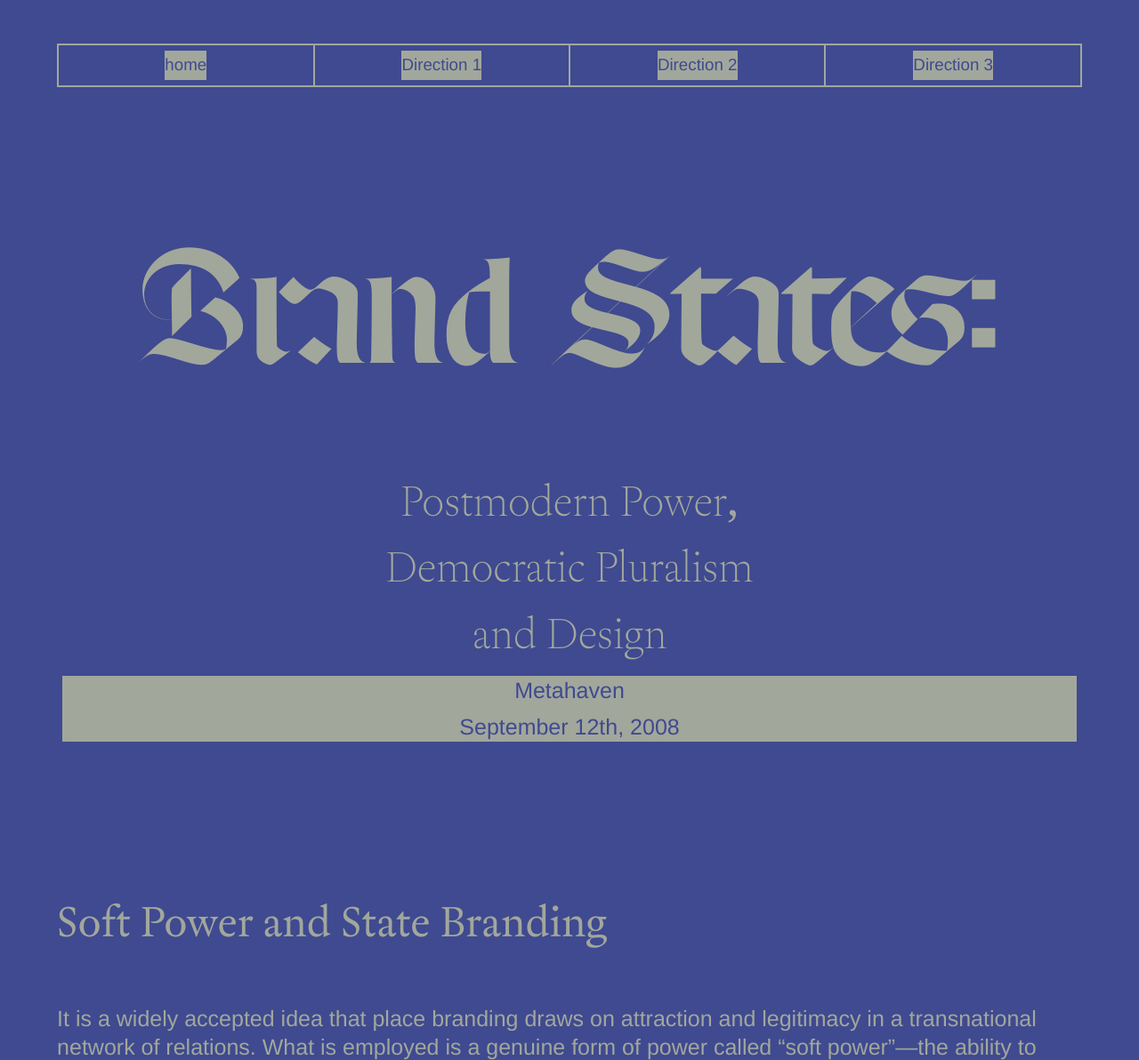
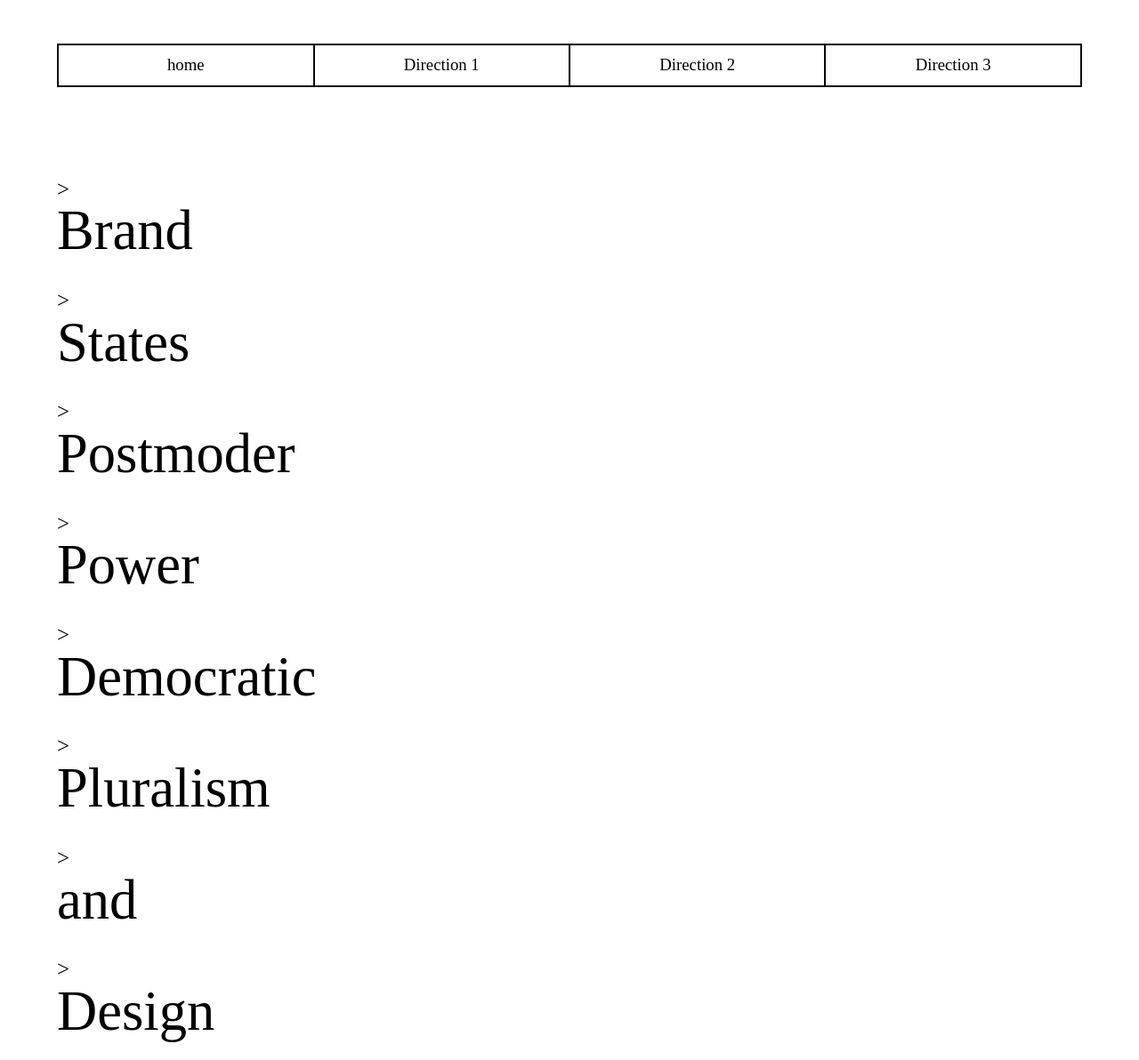
Before and after one commit to jonramesh/binding, a plain HTML site: page direction 1/index.html in a window 1280 px wide. Shown: the top 1192 px of the page at 89% size. Drawn offline with Linux system fonts and the light colour scheme; a web font is replaced by a local one.

Commit message:
adding the header

```diff
--- a/direction 1/index.html
+++ b/direction 1/index.html
@@ -41,19 +41,122 @@
 		<!--contains the top main content,the header signfys the introductory content https://typography-interaction-2627.github.io/topic/html/#:~:text=Importantly%2C%20block%20elements-->
 		<header id ="top">
 				<!--h1 is used as the title text and the highest within the type heirarchy https://typography-interaction-2627.github.io/topic/html/#:~:text=a%C2%A0closing%C2%A0tag.-,Headings,-:%20h -->
-				<h1>Brand States:</h1>
-				<h1> Postmodern Power,</h1>
-				<h1>Democratic Pluralism</h1>
-				<h1>and Design</h1>
-				<!--used to order multiple items that are associated with each other. the <ul> tag is the block level elemnt taking up the entire width   https://typography-interaction-2627.github.io/topic/html/#:~:text=Any%20time%20you%20have%20more%20than%20two%20of%C2%A0something%2C%20you%20probably%20have%20a%C2%A0list.%20These%20are%20commonly%20used%20for%20semantic%20navigation%20elements%2C%20as%C2%A0well%E2%81%A0—think%20“here’s%20a%C2%A0list%20of%C2%A0links%20in%C2%A0this%20site”  -->
-				<!-- the <a> tags create the startig point so the begining of one end of a journey. https://typography-interaction-2627.github.io/topic/html/#:~:text=Links:-,%3Ca%3E,-The%20%3Ca -->
-				<!--link attribute  used to authors portfolio.Tell where the anchor link should go to. It is the destination  https://typography-interaction-2627.github.io/topic/html/#:~:text=the%20Web%C2%A0page.-,HyperText%20Reference,-:%20href-->
+				<div class = "window">
+					<div class = "bar">
+						<div class = "controls"</div>>
+							<span></span>
+							<span></span>
+							<span></span>
+						</div>
+					</div>
+				</div>
+				<div class = "window-content">
+					<h1>Brand</h1>
+					</div>
+				</div>
 
 
-				<div id="identifier">
-					<a class ="author"  href ="https://metahaven.net/">Metahaven </a>
-					<time>September 12th, 2008</time>
+				<div class = "window">
+					<div class = "bar">
+						<div class = "controls"</div>>
+							<span></span>
+							<span></span>
+							<span></span>
+						</div>
+					</div>
 				</div>
+				<div class = "window-content">
+					<h1>States</h1>
+					</div>
+				</div>
+
+				<div class = "window">
+					<div class = "bar">
+						<div class = "controls"</div>>
+							<span></span>
+							<span></span>
+							<span></span>
+						</div>
+					</div>
+				</div>
+				<div class = "window-content">
+					<h1>Postmoder</h1>
+					</div>
+				</div>
+
+
+				<div class = "window">
+					<div class = "bar">
+						<div class = "controls"</div>>
+							<span></span>
+							<span></span>
+							<span></span>
+						</div>
+					</div>
+				</div>
+				<div class = "window-content">
+					<h1>Power</h1>
+					</div>
+				</div>
+
+				<div class = "window">
+					<div class = "bar">
+						<div class = "controls"</div>>
+							<span></span>
+							<span></span>
+							<span></span>
+						</div>
+					</div>
+				</div>
+				<div class = "window-content">
+					<h1>Democratic</h1>
+					</div>
+				</div>
+
+				<div class = "window">
+					<div class = "bar">
+						<div class = "controls"</div>>
+							<span></span>
+							<span></span>
+							<span></span>
+						</div>
+					</div>
+				</div>
+				<div class = "window-content">
+					<h1>Pluralism</h1>
+					</div>
+				</div>
+
+				<div class = "window">
+					<div class = "bar">
+						<div class = "controls"</div>>
+							<span></span>
+							<span></span>
+							<span></span>
+						</div>
+					</div>
+				</div>
+				<div class = "window-content">
+					<h1>and</h1>
+					</div>
+				</div>
+
+				<div class = "window">
+					<div class = "bar">
+						<div class = "controls"</div>>
+							<span></span>
+							<span></span>
+							<span></span>
+						</div>
+					</div>
+				</div>
+				<div class = "window-content">
+					<h1>Design</h1>
+					</div>
+				</div>
+
+
+
 
 		</header>
 	<!-- to seperate both articles, the main article and the response https://typography-interaction-2627.github.io/topic/html/#what-are-elements-->
--- a/direction 1/styles.css
+++ b/direction 1/styles.css
@@ -1,184 +1,10 @@
-:root{
 
 
 
-  --font-grotesk: "Alte Haas Grotesk", "Helvetica Neue", Arial, sans-serif;
-  --font-serif:   "Sharp Serif Text", Georgia, serif;
-  --font-display: "Respira", Impact, sans-serif;
-  --font-favorit: "ABC Favorit", "Helvetica Neue", Arial, sans-serif;
-  --background-color:#3f4a90;
-  --text-color:#A2A79C
-
-
-}
-@font-face {
-  font-family: "Sharp Serif Text";
-  src: url("../fonts/direction-1-fonts/SharpSerifTextPanEuro-Thin-Trial.otf") format("opentype");
-  font-weight: 100;
-  font-style: normal;
-  font-display: swap;
-}
-@font-face {
-  font-family: "Sharp Serif Text";
-  src: url("../fonts/direction-1-fonts/SharpSerifTextPanEuro-ThinItalic-Trial.otf") format("opentype");
-  font-weight: 100;
-  font-style: italic;
-  font-display: swap;
-}
-@font-face {
-  font-family: "Sharp Serif Text";
-  src: url("../fonts/direction-1-fonts/SharpSerifTextPanEuro-Regular-Trial.otf") format("opentype");
-  font-weight: 400;
-  font-style: normal;
-  font-display: swap;
-}
-
-@font-face {
-  font-family: "Alte Haas Grotesk";
-  src: url("../fonts/direction-1-fonts/AlteHaasGroteskRegular.ttf") format("truetype");
-  font-weight: 400;
-  font-style: normal;
-  font-display: swap;
-}
-@font-face {
-  font-family: "Alte Haas Grotesk";
-  src: url("../fonts/direction-1-fonts/AlteHaasGroteskBold.ttf") format("truetype");
-  font-weight: 700;
-  font-style: normal;
-  font-display: swap;
-}
-/* ---------- Respira ---------- */
-@font-face {
-  font-family: "Respira";
-  src: url("../fonts/direction-1-fonts/Respira-Black-Trial.otf") format("opentype");
-  font-weight: 900;
-  font-style: normal;
-  font-display: swap;
-}
-
-/* ---------- ABC Favorit Widths (variable) ---------- */
-@font-face {
-  font-family: "ABC Favorit";
-  src: url("../fonts/direction-1-fonts/ABCFavoritWidthsVariableTrial.ttf") format("truetype-variations");
-  font-weight: 300 1000;   /* a range, because it's a variable font */
-  font-stretch: 50% 200%;  /* compressed → expanded */
-  font-style: normal;
-  font-display: swap;
-}
-
-body{
-	background-color:var(--background-color);
-	color:#A2A79C;
-}
-
-a{
-	font-family:var(--font-favorit);
-	font-weight:300;
-	text-align:center;
-	background-color:var(--text-color);
-	color:var(--background-color);
-
-
-}
-
-
-
-time{
-	font-family:var(--font-favorit);
-	font-weight:300;
-	text-align:center;
-}
-
-p{
-
-	font-family:var(--font-favorit);
-	font-weight:300;
-
-}
-
-h1{
-
-	font-family:var(--font-display);
-
-	text-align:center;
-	font-size:2rem;
-	text-box:trim-both cap alphabetic;
-}
-
-h2{
-
-
-	font-family:var(--font-serif);
-	font-weight:400;
-	line-height:1.5cap;
-
-}
-
-header{
-
-	>:first-child{
-		font-size:clamp(2.5rem, 14vw, 6rem);
-
-	}
-	>:nth-child(2){
-		font-family:var(--font-serif);
-		font-weight:300;
-
-
-	}
-	>:nth-child(3){
-		font-family:var(--font-serif);
-		font-weight:300;
-
-	}
-	>:nth-child(4){
-		font-family:var(--font-serif);
-		font-weight:300;
-
-	}
-
-
-}
-blockquote,header{
-margin-block:2rlh;
-position:relative;
-border: .5px solid;
-padding:.25em;
+.heading1-style{
 
 
 
 
-div{
-	text-align:center;
-	background-color:var(--text-color);
-	color:var(--background-color);
-
-cite{
-font-family: var(--font-grotesk);
-
-
-        }
-    }
-
-p{
-font-family: var(--font-serif);
-margin-block:2rlh;
-font-size:1.5rem;
-text-align:center;
-line-height: 1.25rlh;
-font-weight:400;
-    }
-blockquote {
-
-	>div{
-
-	}
-}
 
 }
-
-header{
-margin:none;
-
-border:none;
-}
```
